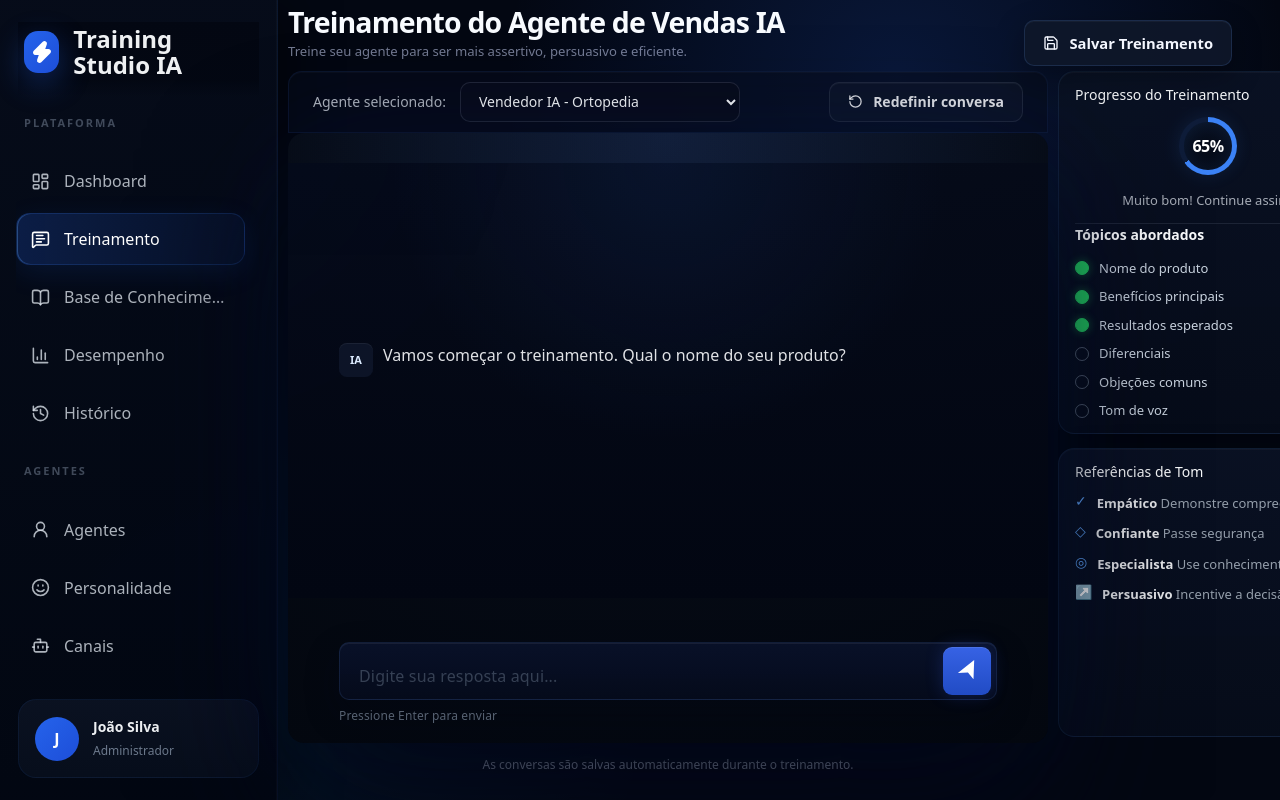
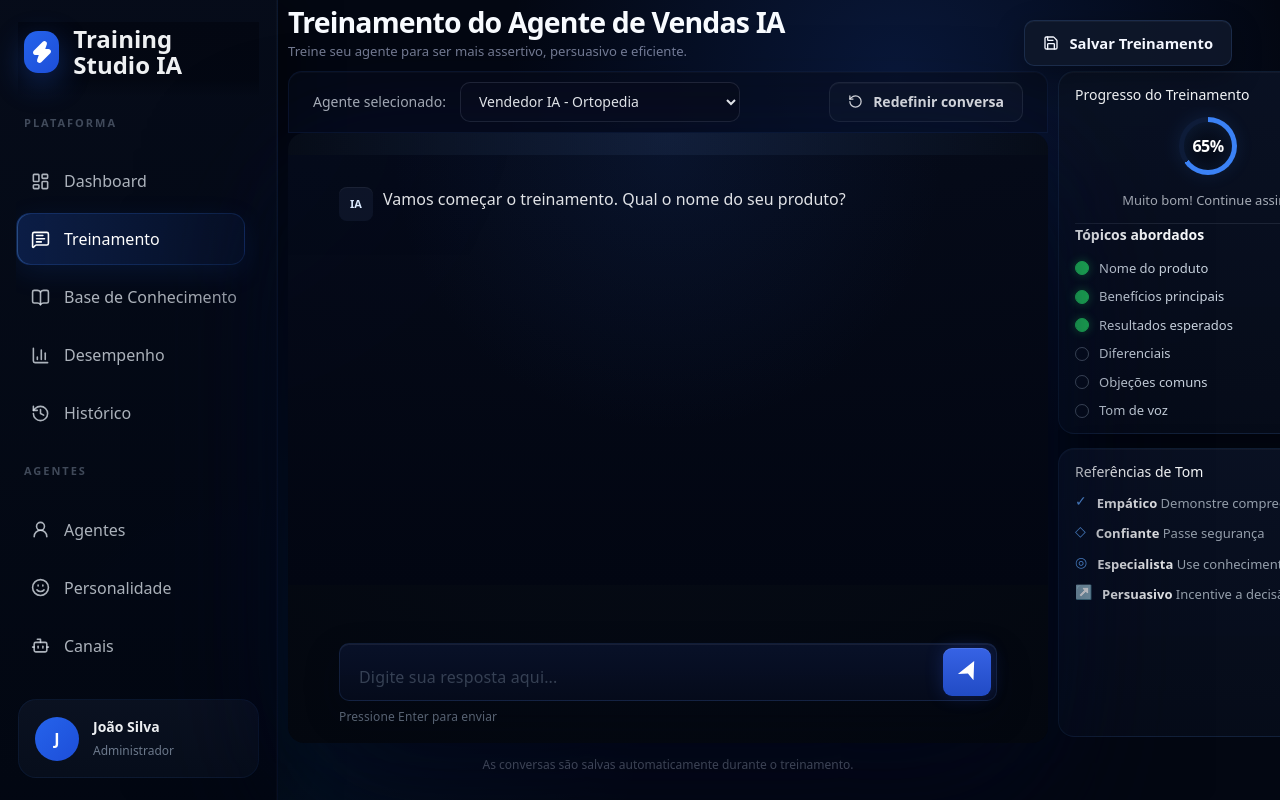
Before and after one commit to jairodasilvacarvalho/visual, a React (Vite) app: page /training in a window 1280 px wide. Built offline with nearby package versions, Linux system fonts and the light colour scheme; the HTML template or start-up script is replaced by a standard one.

Commit message:
feat: refine premium conversation flow and sidebar polish

```diff
--- a/src/styles/training/agent-training.css
+++ b/src/styles/training/agent-training.css
@@ -1971,3 +1971,80 @@ body,
 .agent-training-insight-panel__tip-box{
   display: none !important;
 }
+
+
+/* Refinamento premium: distribuição vertical profissional da conversa */
+.agent-training-chat-window__messages{
+  justify-content: flex-start !important;
+  padding-top: 42px !important;
+  padding-bottom: 10px !important;
+  gap: 16px !important;
+}
+
+.training-message{
+  margin-bottom: 0 !important;
+}
+
+.agent-training-input{
+  margin-top: 18px !important;
+}
+
+/* Refinamento premium: conversa mais densa e equilibrada */
+.agent-training-chat-window__messages{
+  padding-top: 26px !important;
+  gap: 14px !important;
+}
+
+/* Refinamento premium: ancora visual da conversa */
+.agent-training-chat-window{
+  padding-top: 6px !important;
+}
+
+.agent-training-conversation-panel{
+  padding-top: 10px !important;
+}
+
+/* Refinamento premium: scrollbar invisível da conversa */
+.agent-training-chat-window__messages{
+  scrollbar-width: thin;
+  scrollbar-color: transparent transparent;
+}
+
+.agent-training-chat-window__messages::-webkit-scrollbar{
+  width: 4px;
+}
+
+.agent-training-chat-window__messages::-webkit-scrollbar-track{
+  background: transparent;
+}
+
+.agent-training-chat-window__messages::-webkit-scrollbar-thumb{
+  background: transparent;
+  border-radius: 999px;
+  transition: background 0.25s ease;
+}
+
+ .agent-training-conversation-panel:hover .agent-training-chat-window__messages::-webkit-scrollbar-thumb{
+  background: rgba(8,19,46,0.95);
+}
+
+/* Refinamento premium: scrollbar aparece ao entrar no painel */
+.agent-training-conversation-panel:hover .agent-training-chat-window__messages{
+  scrollbar-color: rgba(8,19,46,0.95) transparent !important;
+}
+
+.agent-training-conversation-panel:hover .agent-training-chat-window__messages::-webkit-scrollbar-thumb{
+  background: rgba(8,19,46,0.95) !important;
+}
+
+/* Correção sidebar: evita corte do texto Base de Conhecimento */
+.agent-training-sidebar__nav-item span{
+  min-width: 0 !important;
+  white-space: nowrap !important;
+  overflow: visible !important;
+  text-overflow: clip !important;
+}
+
+.agent-training-sidebar__nav-item{
+  padding-right: 14px !important;
+}
```
